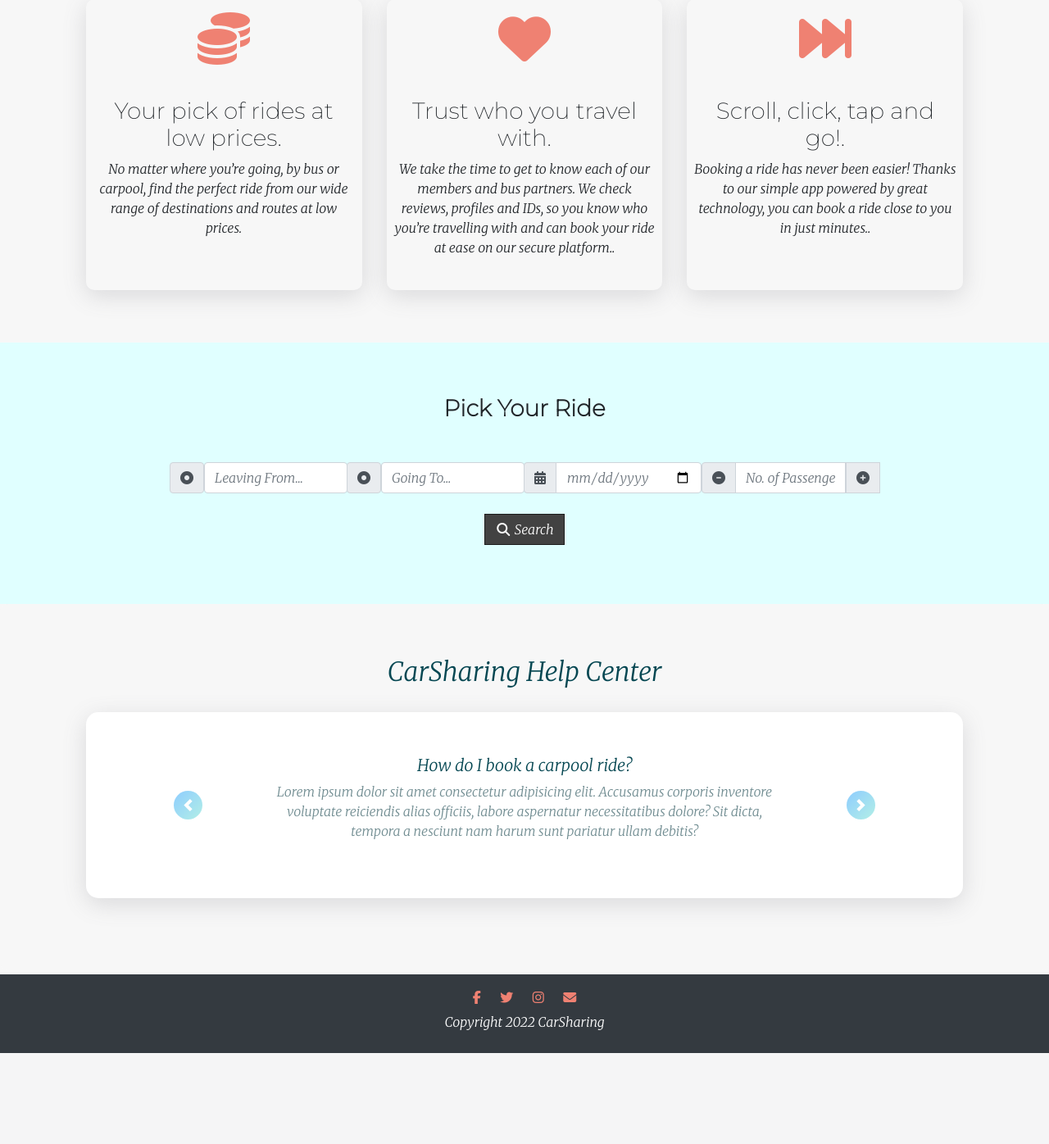
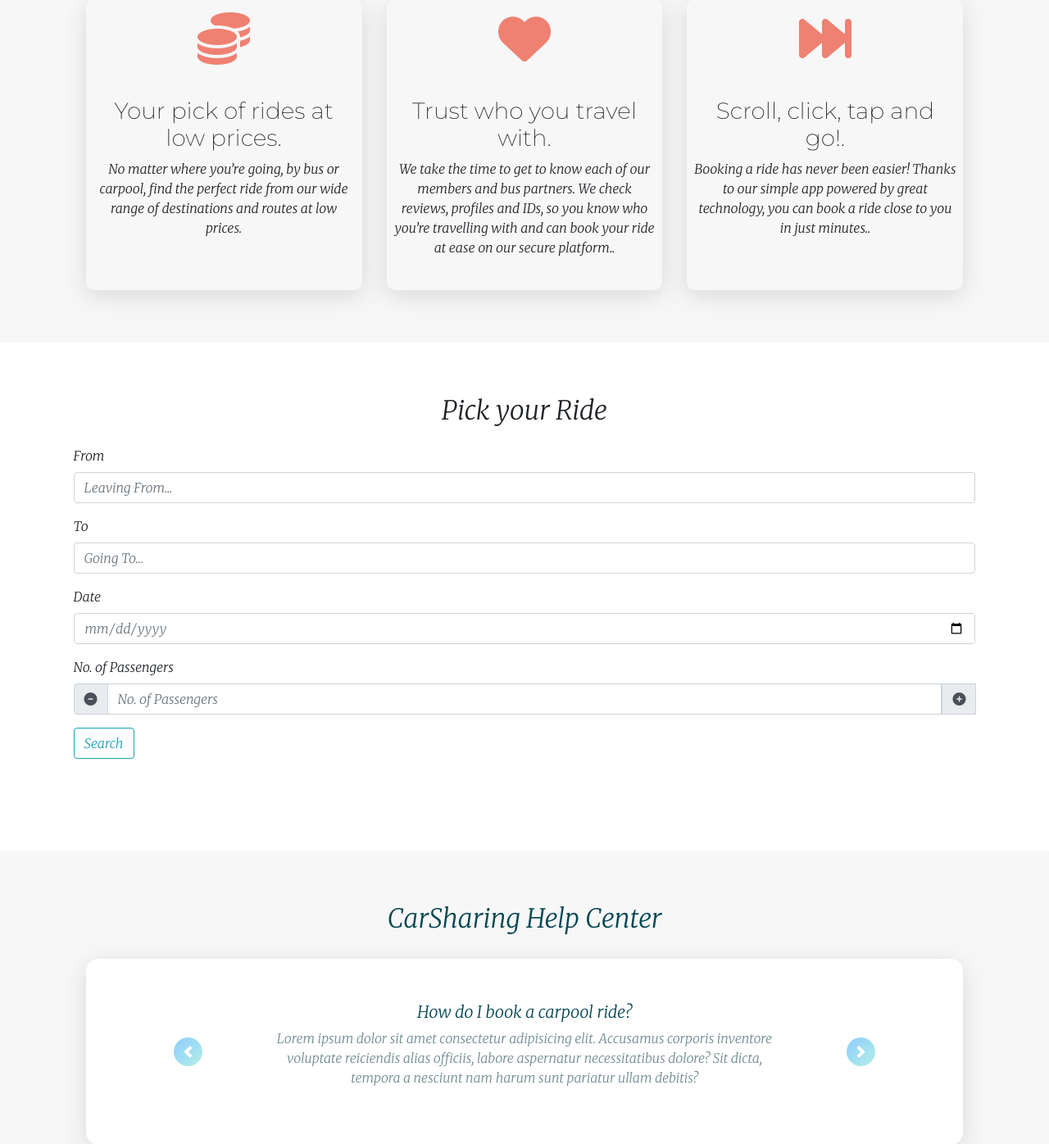
Before and after one commit to bajpaiayush0128/django-car-sharing, a Django app: page / in a window 1280 px wide. Shown: the part 840-2236 px from the top of the page at 82% size. Before the commit the page ends 2125 px from the top, so only its background shows below. Run offline with Django 4.2, Linux system fonts and the light colour scheme; the visitor is signed in with stand-in values (Sample User, id 1); some libraries are stand-ins or nearby versions.

Commit message:
fixed the some design on home page

```diff
--- a/home/static/style.css
+++ b/home/static/style.css
@@ -7,6 +7,10 @@ html body {
 
 body h3 {
   font-family: "Montserrat", sans-serif;
+}
+
+#navbarcontent .nav .nav-item.active{
+  color: #fff;
 }
 
 /* Top Section */
@@ -53,10 +57,10 @@ background-size: cover;
 
 #choseRide {
   position: relative;
-  padding: 5% 15%;
+  padding: 5% 7%;
   text-align: center;
   margin: 2% auto;
-  background-color: #e0ffff;
+  background-color: #fff;
   margin: 0;
 }
 
--- a/home/templates/homepage.html
+++ b/home/templates/homepage.html
@@ -3,8 +3,11 @@
 
 {% block head %}
 <title>Car Sharing</title>
+{% endblock %}
 
-{% endblock %}
+{% block homeactive %}
+active
+{% endblock homeactive %}
 
 {% block content %}
 <section id="top-section">
@@ -69,44 +72,46 @@
 
 
 <section id="choseRide">
-    <div>
-        <h3><strong>Pick Your Ride</strong></h3>
-        <form action="{% url 'home:rides' %}" method="POST">
+    <div class="container d-block px-0 pb-5">
+        <h2 class="pb-3">Pick your Ride</h2>
+        <form name="ChooseRideForm" action="{% url 'home:rides' %}" method="post" class=" text-left">
             {% csrf_token %}
-            <div class="input-group container">
-                <div class="row">
-                    <div class="input-group-prepend col-sm form-group">
-                        <div class="input-group-text"><i class="fa-solid fa-circle-dot"></i></div>
-                        <input type="text" class="form-control" placeholder="Leaving From..." name="leave">
+            <div class="form-group">
+                <label for="leave">From</label>
+                <input type="text" class="form-control" id="leave" name="leave" placeholder="Leaving From..."
+                    required>
             </div>
-                    <div class="input-group-prepend col-sm form-group">
-                        <div class="input-group-text"><i class="fa-solid fa-circle-dot"></i></div>
-                        <input type="text" class="form-control" placeholder="Going To..." name="arrive">
+            <div class="form-group">
+                <label for="arrive">To</label>
+                <input type="text" class="form-control" id="arrive" name="arrive" placeholder="Going To..."
+                    required>
             </div>
-                    <div class="form-group col-sm">
+            <div class="form-group">
                 <!-- Input field along with
                 calendar icon and -->
-                        <div class="input-group date ">
+                <!-- <div class="input-group date "> -->
                     <!-- Sets the calendar icon -->
-                            <span class="input-group-prepend">
+                    <!-- <span class="input-group-prepend">
                         <span class="input-group-text">
                             <i class="fa fa-calendar calenderIcon"></i>
                         </span>
-                            </span>
+                    </span> -->
                     <!-- Accepts the input from calendar -->
+                    <label for="date">Date</label>
                     <input class="form-control" type="date" placeholder="Depature date..." name="date">
+                <!-- </div> -->
             </div>
-                    </div>
-                    <div class="form-group col-sm">
+            <div class="form-group">
 
+                <label for="number">No. of Passengers</label>
                 <div class="input-group number-spinner">
                     <span class="input-group-prepend">
                         <span class="input-group-text">
                             <i class="fa-solid fa-circle-minus" data-dir="dwn"></i>
                         </span>
                     </span>
-                            <input type="text" class="form-control text-center" placeholder="No. of Passengers"
-                                autocomplete="off" name="number">
+                    <input type="number" class="form-control" placeholder="No. of Passengers"
+                        autocomplete="off" name="number" oninput="validity.valid||(value='');" min="0" step="1" maxlength="10">
                     <span class="input-group-prepend" data-dir="up">
                         <span class="input-group-text">
                             <i class="fa-solid fa-circle-plus"></i>
@@ -114,15 +119,7 @@
                     </span>
                 </div>
             </div>
-                </div>
-            </div>
-
-            <div class="searchbtn">
-                <span class="input-group-btn">
-                    <button class="btn btn-search" type="submit"><i class="fa fa-search fa-fw"></i>
-                        Search</button>
-                </span>
-            </div>
+            <button type="submit" class="btn btn-outline-info">Search</button>
         </form>
     </div>
 </section>
--- a/home/templates/pickRide.html
+++ b/home/templates/pickRide.html
@@ -4,12 +4,13 @@
 
 {% block head %}
 <title>Pick Your Ride</title>
+{% endblock head %}
 
-{% endblock %}
+{% block rideactive %}active{% endblock rideactive %}
 
 {% block content %}
 <section id="chooseRide">
-    <div class="container d-block my-2 px-0 pb-5  text-left">
+    <div class="container d-block my-2 px-0 pb-5 text-left">
         <h2 class="py-3">Pick your Ride</h2>
         <form name="ChooseRideForm" action="{% url 'home:rides' %}" method="post">
             {% csrf_token %}
--- a/home/views.py
+++ b/home/views.py
@@ -57,7 +57,7 @@ def rides(request):
         lookup = (Q(source__icontains=leave) &
                   Q(destination__icontains=arrive))
         if leave != None and arrive != None and date != None and number != None:
-            rides = Post.objects.filter(lookup)
+            rides = Post.objects.filter(Q(lookup))
             return render(request, "rides.html", {
                 'rides': rides,
                 'number':number
```
Also changed, not shown: home/templates/navbar.html (+16 -9 lines). Lines whose indentation alone changed are shown as unchanged.
